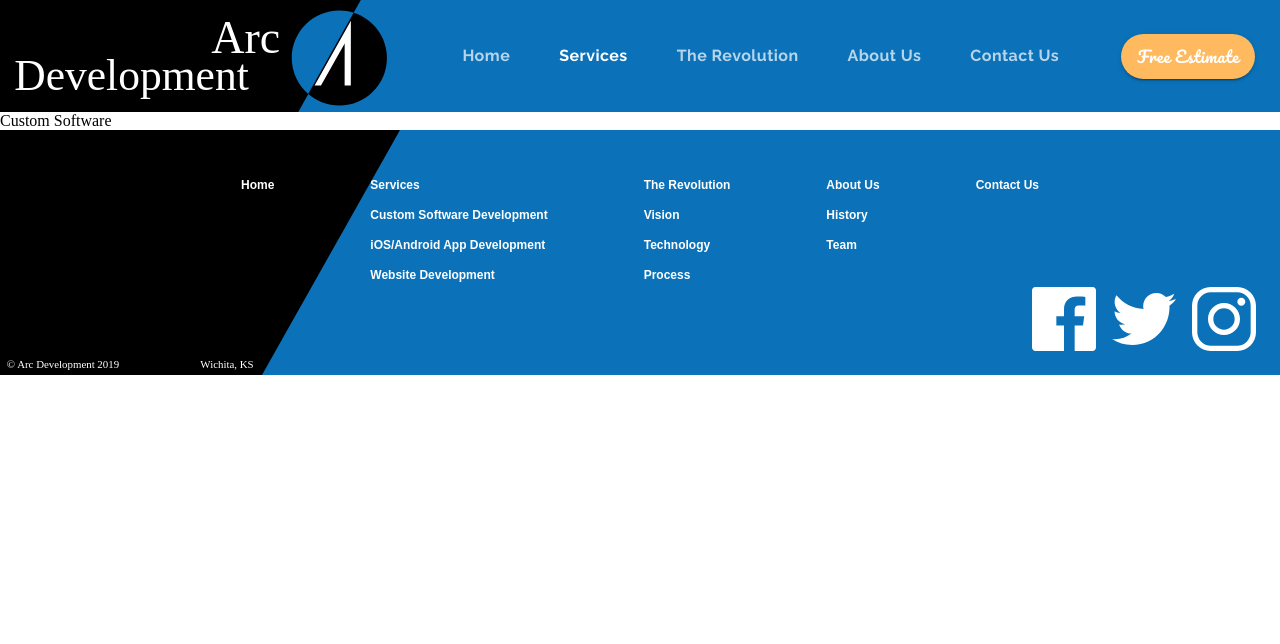
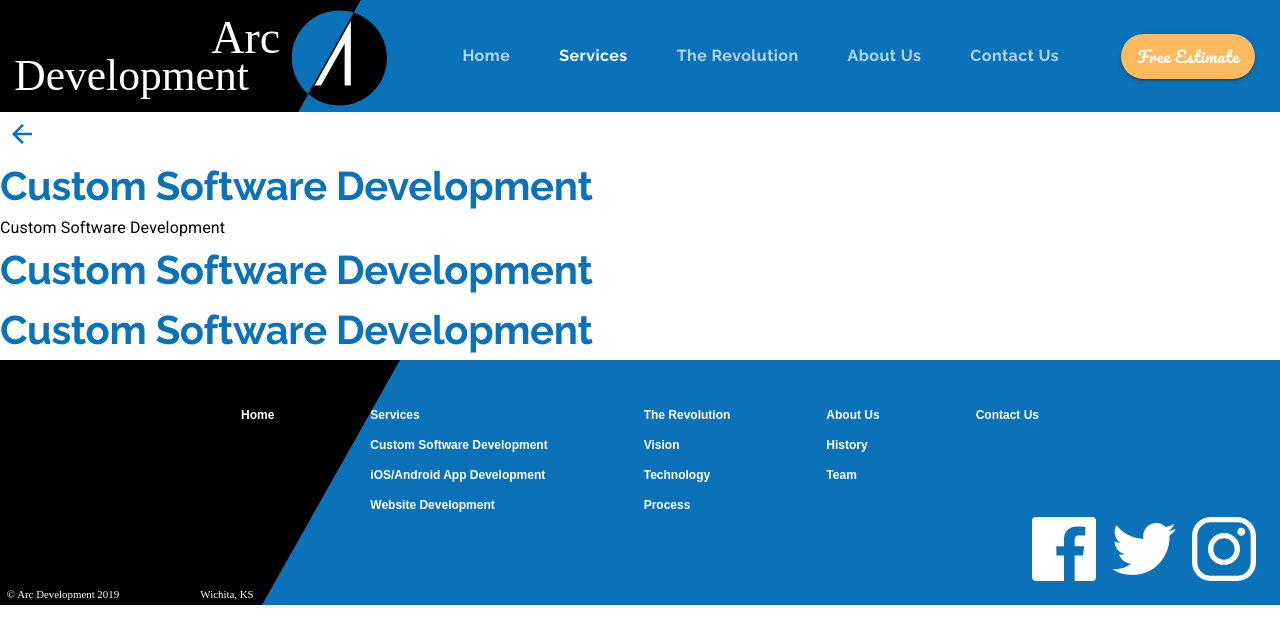
Before and after one commit to sarahflynn/arcdev, a React (Create React App) app: page /customsoftware in a window 1280 px wide. Shown: the top 644 px of the page. Built offline with nearby package versions, Linux system fonts and the light colour scheme.

Commit message:
changes in progress

```diff
--- a/src/components/App.js
+++ b/src/components/App.js
@@ -7,6 +7,7 @@ import Footer from "./ui/Footer";
 import theme from "./ui/Theme";
 import LandingPage from "./LandingPage";
 import Services from "./Services";
+import CustomSoftware from "./CustomSoftware";
 
 function App() {
   const [value, setValue] = useState(0);
@@ -46,7 +47,12 @@ function App() {
           <Route
             exact
             path="/customsoftware"
-            component={() => <div>Custom Software</div>}
+            render={(props) => (
+              <CustomSoftware
+                setValue={setValue}
+                setSelectedIndex={setSelectedIndex}
+              />
+            )}
           />
           <Route
             exact
--- /dev/null
+++ b/src/components/CustomSoftware.js
@@ -0,0 +1,48 @@
+import React from "react";
+import { Link } from "react-router-dom";
+import Lottie from "react-lottie";
+import { makeStyles, useTheme } from "@material-ui/core/styles";
+import {
+  Button,
+  Grid,
+  IconButton,
+  Typography,
+  useMediaQuery,
+} from "@material-ui/core";
+
+import backArrow from "../assets/backArrow.svg";
+import forwardArrow from "../assets/forwardArrow.svg";
+
+const useStyles = makeStyles((theme) => ({}));
+
+export default function CustomSoftware(props) {
+  const classes = useStyles();
+  const theme = useTheme();
+  const matchesSM = useMediaQuery(theme.breakpoints.down("sm"));
+
+  return (
+    <Grid container direction="column">
+      <Grid item container>
+        <Grid item>
+          <IconButton>
+            <img src={backArrow} alt="back to services page" />
+          </IconButton>
+        </Grid>
+        <Grid item container direction="column">
+          <Grid item>
+            <Typography variant="h2">Custom Software Development</Typography>
+          </Grid>
+          <Grid item>
+            <Typography variant="body1">Custom Software Development</Typography>
+          </Grid>
+          <Grid item>
+            <Typography variant="h2">Custom Software Development</Typography>
+          </Grid>
+          <Grid item>
+            <Typography variant="h2">Custom Software Development</Typography>
+          </Grid>
+        </Grid>
+      </Grid>
+    </Grid>
+  );
+}
--- a/src/components/Services.js
+++ b/src/components/Services.js
@@ -50,7 +50,6 @@ export default function Services(props) {
   const classes = useStyles();
   const theme = useTheme();
   const matchesSM = useMediaQuery(theme.breakpoints.down("sm"));
-  const matchesXS = useMediaQuery(theme.breakpoints.down("xs"));
   const { setValue, setSelectedIndex } = props;
 
   return (
--- a/src/components/ui/Footer.js
+++ b/src/components/ui/Footer.js
@@ -12,7 +12,7 @@ const useStyles = makeStyles((theme) => ({
   footer: {
     backgroundColor: theme.palette.common.blue,
     width: "100%",
-    zIndex: 1302,
+    zIndex: 1300,
     position: "relative",
   },
   adornment: {
```
